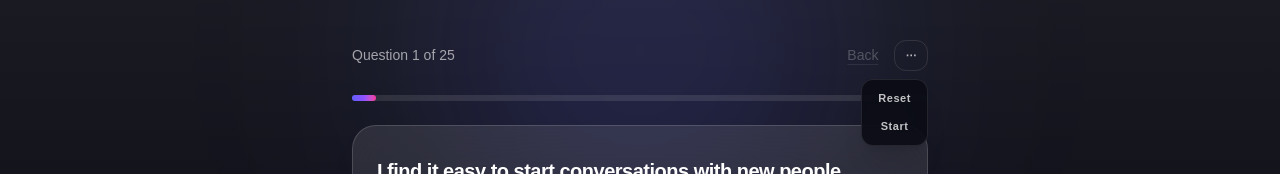
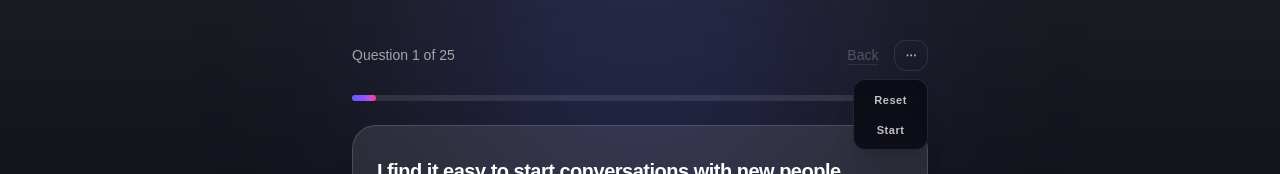
Before and after one commit to joebleckxx/bigfive, a Next.js app: page /en/test in a window 1280 px wide. Both pictures are taken after a click on the button "Menu". Shown: the top 174 px of the page. Built offline with nearby package versions, Linux system fonts and the light colour scheme.

Commit message:
test clean hover

```diff
--- a/app/[locale]/test/page.tsx
+++ b/app/[locale]/test/page.tsx
@@ -263,7 +263,7 @@ export default function TestPage() {
                     type="button"
                     onClick={doReset}
                     className="block w-full whitespace-nowrap rounded-lg
-                      px-3 py-1.5 text-[11px] font-semibold tracking-wider
+                      px-4 py-2 text-[11px] font-semibold tracking-wider
                       text-white/75 hover:text-white hover:bg-white/8"
                     role="menuitem"
                   >
@@ -320,12 +320,20 @@ export default function TestPage() {
                       ? "border-white/10 bg-white/7"
                       : "border-white/14 bg-white/10";
 
+                const tapInner =
+                  `rounded-2xl ${
+                    v === 3 ? "bg-white/12" : v === 1 || v === 5 ? "bg-white/7" : "bg-white/10"
+                  } px-4 py-3 sm:px-5 sm:py-4`;
+
+                const selectedInner =
+                  "rounded-2xl bg-[#50505F] px-4 py-3 sm:px-5 sm:py-4";
+
                 const gradientBorder =
-                  "rounded-2xl p-[2px] bg-gradient-to-r from-indigo-500 via-violet-500 to-pink-500";
+                  "rounded-2xl overflow-hidden p-[1px] bg-gradient-to-r from-indigo-500 via-violet-500 to-pink-500";
 
                 // ✅ JEDYNA ZMIANA: zamiast bg-transparent, środek ma tone bg
                 const innerSelected =
-                  `rounded-[14px] bg-[#50505F] px-4 py-3 sm:px-5 sm:py-4`;
+                  `rounded-2xl bg-[#50505F] px-4 py-3 sm:px-5 sm:py-4`;
 
                 const tapScale = tapping ? "scale-[0.995]" : "";
 
@@ -346,10 +354,8 @@ export default function TestPage() {
                         "active:bg-transparent"
                       ].join(" ")}
                     >
-                      <div className={innerSelected}>
-                        <span className="text-sm font-medium text-white/90">
-                          {s(String(v))}
-                        </span>
+                      <div className={selected ? selectedInner : tapInner}>
+                        <span className="text-sm font-medium text-white/90">{s(String(v))}</span>
                       </div>
                     </button>
                   );
--- a/app/globals.css
+++ b/app/globals.css
@@ -29,6 +29,8 @@ body {
 button,
 [role="button"] {
   -webkit-tap-highlight-color: transparent;
+  -webkit-appearance: none;
+  appearance: none;
 }
 
 button:focus,
@@ -39,4 +41,22 @@ button:focus-visible {
 
 button:active {
   background-color: transparent !important;
+  outline: none !important;
+  box-shadow: none !important;
 }
+
+/* iOS Safari sometimes draws its own focus ring */
+button::-moz-focus-inner {
+  border: 0;
+}
+
+button:focus:not(:focus-visible) {
+  outline: none !important;
+  box-shadow: none !important;
+}
+
+/* last resort: disable WebKit focus ring */
+button {
+  outline: none !important;
+  box-shadow: none !important;
+}
```
